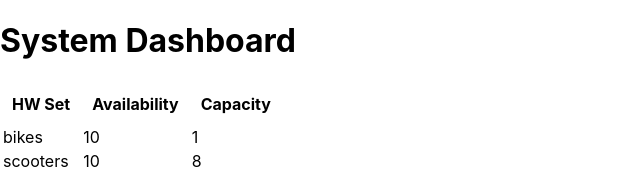
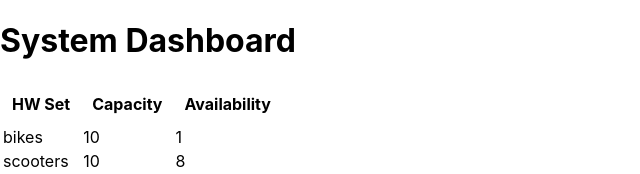
Before and after one commit to YoavIlan/Full-Stack-Web-App, a React (Create React App) app in the folder frontend/apad-react-app/: page / in a window 1280 px wide. Shown: the top 174 px of the page, without its empty margins (0-640 px from the left). Built offline with nearby package versions, Linux system fonts and the light colour scheme.

Commit message:
switched mislabeled columnn names

```diff
--- a/frontend/apad-react-app/src/components/Table.js
+++ b/frontend/apad-react-app/src/components/Table.js
@@ -18,8 +18,8 @@ const Table = (props) => {
             <thead>
                 <tr>
                     <th className="table-header">HW Set</th>
+                    <th className="table-header">Capacity</th>
                     <th className="table-header">Availability</th>
-                    <th className="table-header">Capacity</th>
                 </tr>
             </thead>
             <tbody>
```
